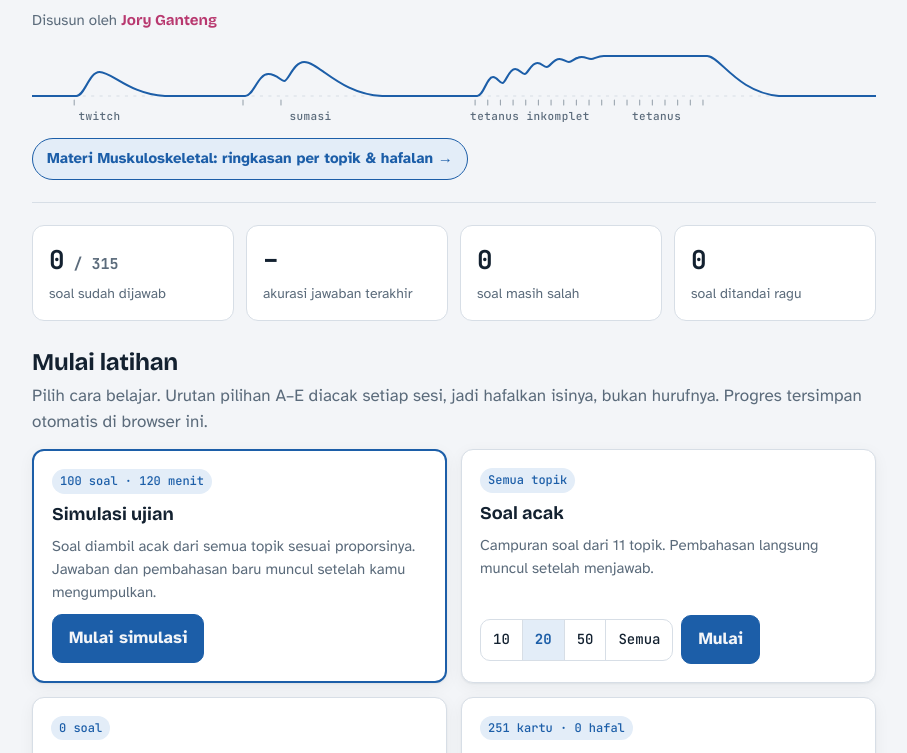
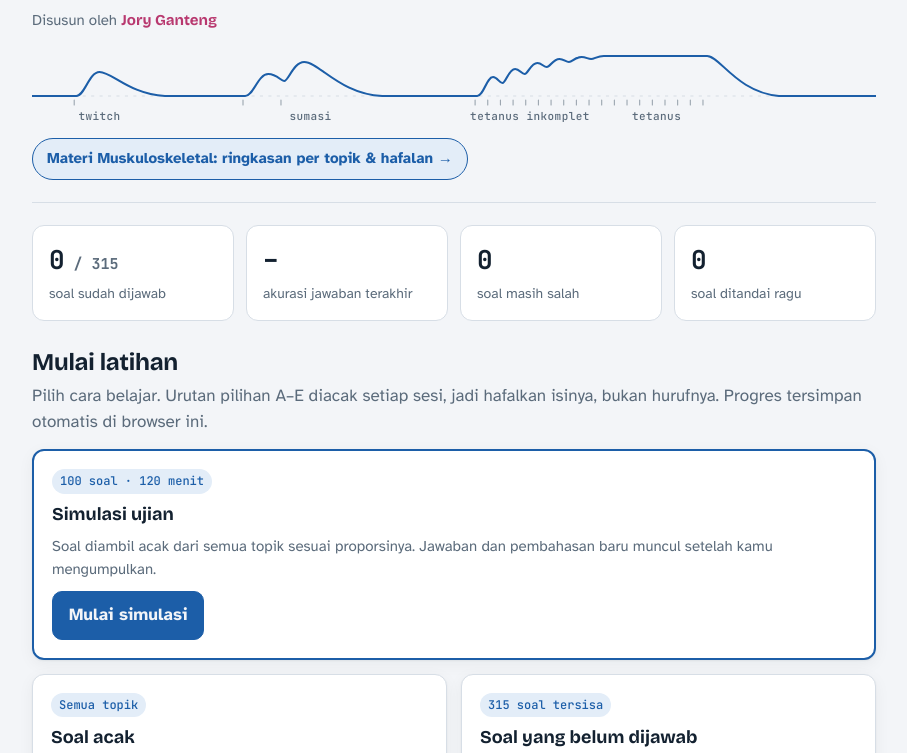
Before and after one commit to kevinisraeI/review-musculoskeletal, a plain HTML site: page index.html in a window 1280 px wide. Shown: the part 199-952 px from the top of the page, without its empty margins (186-1093 px from the left). Drawn offline with nearby package versions, Linux system fonts and the light colour scheme.

Commit message:
Tambah mode "Soal yang belum dijawab"
Latihan dari soal yang belum pernah dijawab benar (belum dikerjakan, salah,
atau ditandai ragu), 10/20/50/semua soal, urutan acak.

Co-Authored-By: Claude Opus 5.5 <noreply@anthropic.com>
Claude-Session: https://claude.ai/code/session_01T8Zg6b47jqPDNbkmHrvQpL

```diff
--- a/index.html
+++ b/index.html
@@ -83,7 +83,7 @@ button:focus-visible,summary:focus-visible,select:focus-visible,input:focus-visi
 .modes{display:grid;grid-template-columns:repeat(2,1fr);gap:14px}
 @media (max-width:620px){.modes{grid-template-columns:1fr}}
 .mode{background:var(--surface);border:1px solid var(--line);border-radius:var(--r);padding:18px;display:flex;flex-direction:column;gap:10px;box-shadow:var(--shadow)}
-.mode.lead{border-color:var(--lfb);border-width:2px}
+.mode.lead{border-color:var(--lfb);border-width:2px;grid-column:1/-1}
 .mode p{color:var(--muted);font-size:15px}
 .mode .tag{align-self:flex-start}
 .mode .row{display:flex;flex-wrap:wrap;gap:8px;align-items:center;margin-top:auto}
@@ -305,6 +305,8 @@ function stats(ids){
   for (const n of ids){ const p = store.p[n]; if (p && p.a){ ans++; if (p.ok) ok++; } }
   return { ans, ok, total: ids.length };
 }
+function unansweredIds(){ return Q.filter(q => { const p = store.p[q.n]; return !p || !p.a || !p.ok || p.r; }).map(q => q.n); }
+let unrN = 20;
 function reviewIds(){ return Q.filter(q => { const p = store.p[q.n]; return p && ((p.a && !p.ok) || p.r); }).map(q => q.n); }
 function toast(msg){
   const t = document.createElement('div'); t.className = 'toast'; t.textContent = msg; document.body.appendChild(t);
@@ -341,6 +343,7 @@ function renderHome(){
   const flags = Q.filter(q => isFlag(q.n)).length;
   const wrong = Q.filter(q => store.p[q.n] && store.p[q.n].a && !store.p[q.n].ok).length;
   const rv = reviewIds().length;
+  const un = unansweredIds().length;
   const known = Object.keys(store.fc).length;
   const sim = store.sim;
   const simLeft = sim ? sim.deadline - Date.now() : 0;
@@ -362,6 +365,10 @@ function renderHome(){
   h += '<article class="mode"><span class="tag">Semua topik</span><h3>Soal acak</h3><p>Campuran soal dari ' + TOPICS.length + ' topik. Pembahasan langsung muncul setelah menjawab.</p><div class="row">' +
        '<div class="seg" role="group" aria-label="Jumlah soal">' + [10, 20, 50, 0].map(k => '<button data-rnd="' + k + '" aria-pressed="' + (ui.rnd === k) + '">' + (k || 'Semua') + '</button>').join('') + '</div>' +
        '<button class="btn primary" data-act="rnd-start">Mulai</button></div></article>';
+  h += '<article class="mode"><span class="tag">' + (un ? un + ' soal tersisa' : 'Tuntas') + '</span><h3>Soal yang belum dijawab</h3><p>Soal yang belum pernah kamu jawab benar: belum dikerjakan, salah, atau ditandai ragu. Soal yang sudah dijawab benar tidak muncul lagi.</p><div class="row">' +
+       (un ? '<div class="seg" role="group" aria-label="Jumlah soal belum dijawab">' + [10, 20, 50, 0].map(k => '<button data-unr="' + k + '" aria-pressed="' + (unrN === k) + '">' + (k || 'Semua') + '</button>').join('') + '</div>' +
+             '<button class="btn primary" data-act="unr-start">Mulai</button>'
+           : '<span class="muted" style="font-size:15px">Semua soal sudah kamu jawab benar.</span>') + '</div></article>';
   h += '<article class="mode"><span class="tag">' + rv + ' soal</span><h3>Ulang yang salah &amp; ragu</h3><p>Soal yang jawaban terakhirnya salah atau yang kamu tandai ragu.</p><div class="row">' +
        (rv ? '<button class="btn primary" data-act="rev-start">Ulangi ' + rv + ' soal</button>' : '<span class="muted" style="font-size:15px">Belum ada soal salah atau ragu.</span>') + '</div></article>';
   h += '<article class="mode"><span class="tag">' + CARDS.length + ' kartu · ' + known + ' hafal</span><h3>Flashcard</h3><p>Fakta penting dari PPT, dikelompokkan per topik. Ketuk kartu untuk membaliknya.</p><div class="row">' +
@@ -635,6 +642,7 @@ function render(){
 app.addEventListener('click', e => {
   const t = e.target.closest('button, input'); if (!t || t.disabled) return;
   if (t.dataset.rnd !== undefined){ ui.rnd = +t.dataset.rnd; render(); return; }
+  if (t.dataset.unr !== undefined){ unrN = +t.dataset.unr; render(); return; }
   if (t.dataset.opt){
     if (ui.view === 'practice') answerPractice(t.dataset.opt);
     else if (ui.view === 'sim'){ const s = store.sim, n = s.ids[s.i]; s.ans[n] = t.dataset.opt; save(); renderSim(); }
@@ -649,6 +657,7 @@ app.addEventListener('click', e => {
     case 'home': go({ view: 'home', rnd: ui.rnd ?? 20 }); break;
     case 'topic-start': { const c = t.dataset.topic; startPractice('Latihan · ' + TNAME[c], Q.filter(q => q.t === c).map(q => q.n), 'home'); break; }
     case 'rnd-start': { const all = shuffle(Q.map(q => q.n)); startPractice('Soal acak', ui.rnd ? all.slice(0, ui.rnd) : all); break; }
+    case 'unr-start': { const ids = shuffle(unansweredIds()); startPractice('Soal yang belum dijawab', unrN ? ids.slice(0, unrN) : ids); break; }
     case 'rev-start': startPractice('Ulang yang salah & ragu', shuffle(reviewIds())); break;
     case 'prev': if (ui.i > 0){ ui.i--; render(); window.scrollTo(0, 0); } break;
     case 'next': if (ui.i < ui.ids.length - 1){ ui.i++; render(); window.scrollTo(0, 0); } break;
```
Also changed, not shown: 1 other file.
